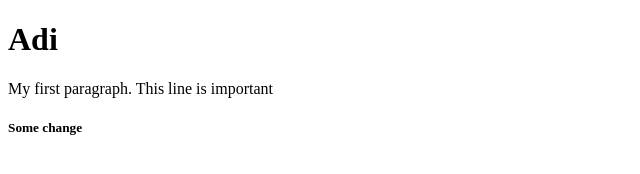
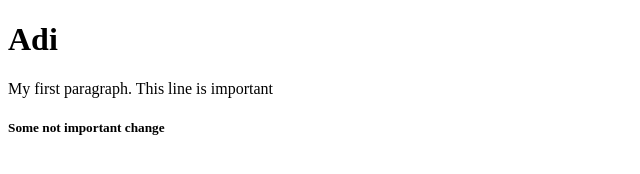
Before and after one commit to AdithiyaaD/trial, a plain HTML site: page index.html in a window 1280 px wide. Shown: the full height of the page, 0-640 px from the left. Drawn offline with Linux system fonts and the light colour scheme.

Commit message:
Update index.html

```diff
--- a/index.html
+++ b/index.html
@@ -4,7 +4,7 @@
 
 <h1>Adi</h1>
 <p>My first paragraph. This line is important</p>
-<h5>Some change</h5>
+<h5>Some not important change</h5>
 
 </body>
 </html>
```
